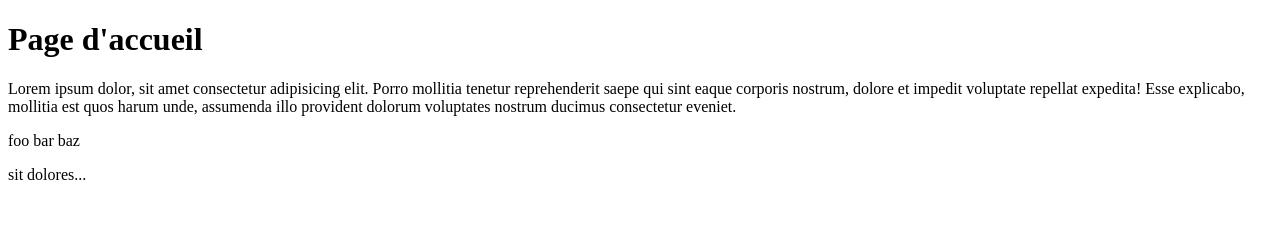
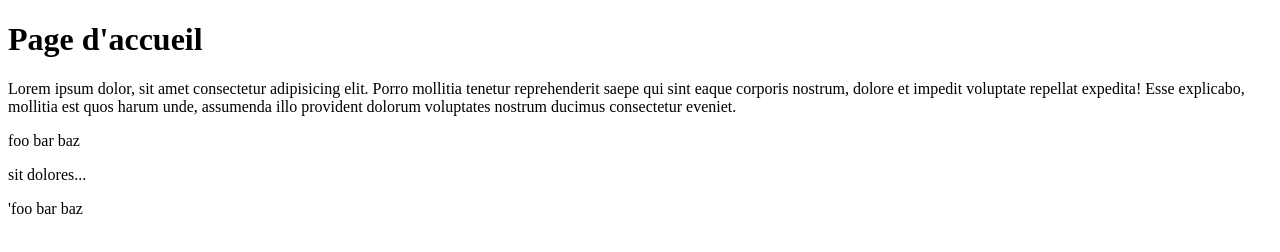
Before and after one commit to pierrooTH/git-test, a plain HTML site: page index.html in a window 1280 px wide. Drawn offline with Linux system fonts and the light colour scheme.

Commit message:
Correction de la page d'accueil
un peu de blabla

```diff
--- a/index.html
+++ b/index.html
@@ -14,6 +14,7 @@
 
 
     <p>sit dolores...</p>
+    <p>'foo bar baz</p>
 
 </body>
 </html>
```
